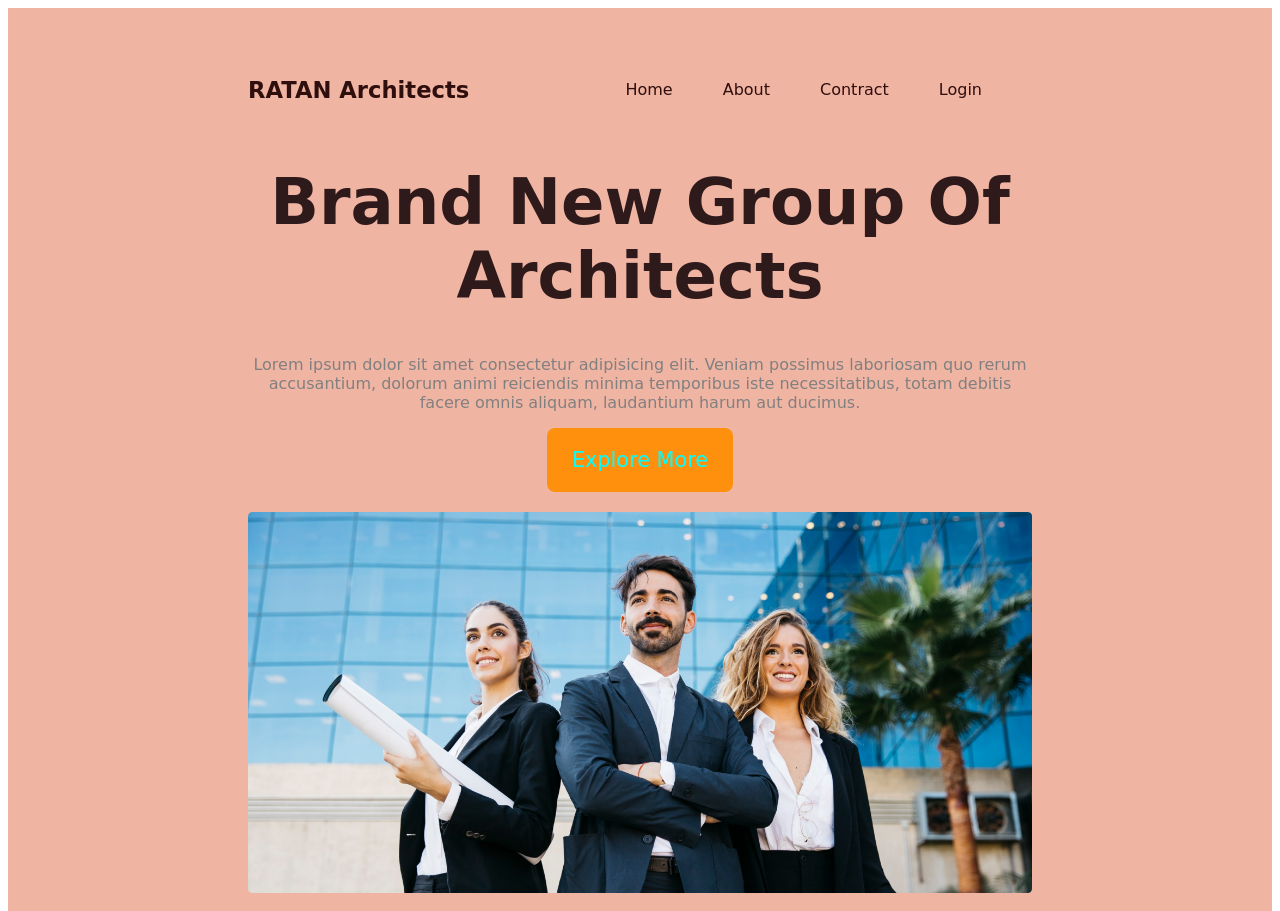
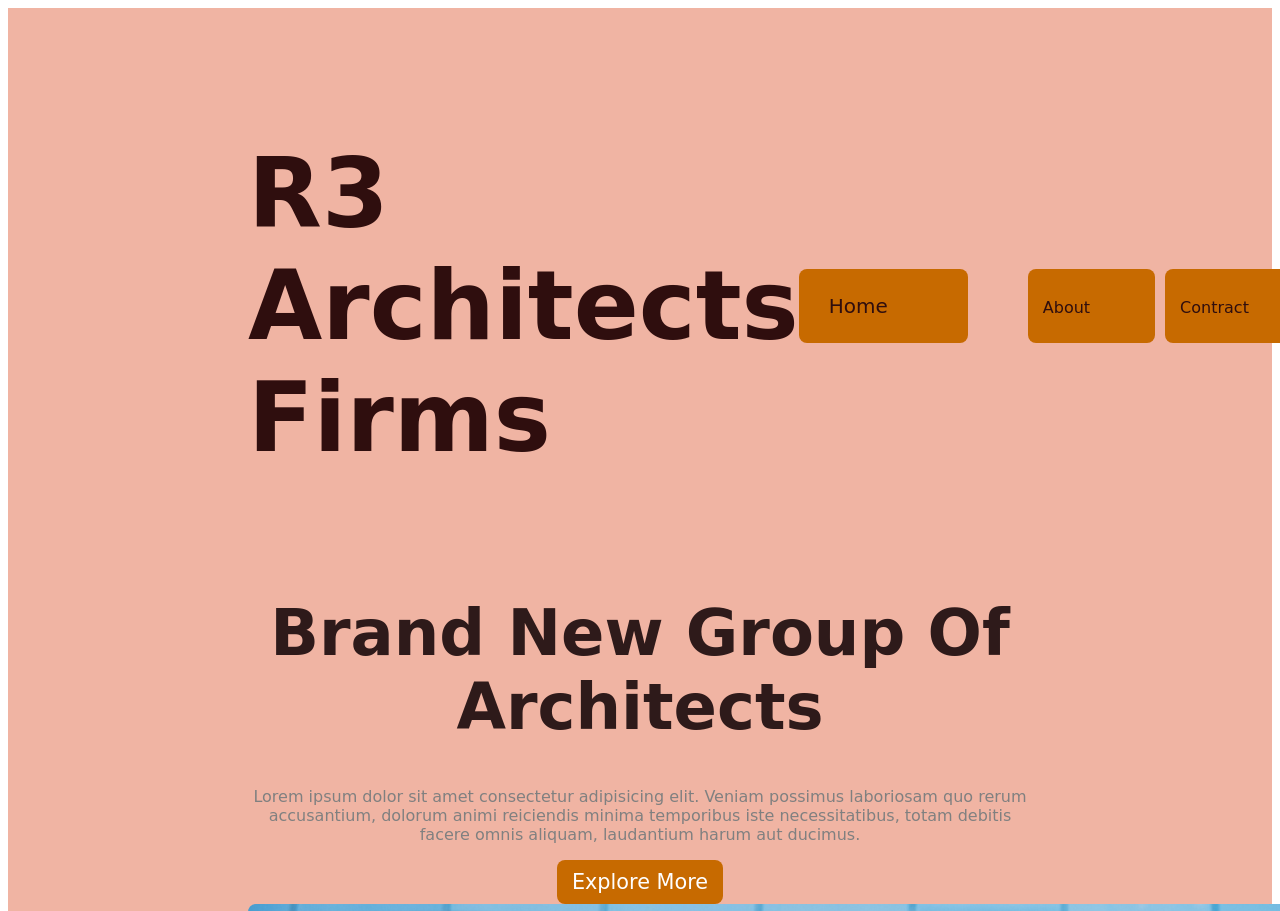
Before and after one commit to maratanbd24/new_17th-, a plain HTML site: page index.html in a window 1280 px wide. Shown: the top 911 px of the page. Drawn offline with Linux system fonts and the light colour scheme.

Commit message:
11th phase

```diff
--- a/index.html
+++ b/index.html
@@ -11,12 +11,28 @@
     <!-- header start -->
     <header>
         <nav>
-            <h2 class="nav-tittle" > RATAN Architects  </h2>
-                <ul>
-                    <li> <a href="" >Home</a> </li>
-                    <li> <a href="" >About</a> </li>
-                    <li> <a href="" >Contract</a> </li>
-                    <li> <a href="" >Login</a> </li>
+            <h2 class="nav-tittle" > R3 Architects Firms  </h2>
+                <ul class="btn-sop" >
+                    <div>
+
+                        <ul>
+                          <li>
+                            <button class="btn-primary" > <li> <a href="" >Home</a> </li></button>
+                            <!-- <a href="#">Dropdown Link</a> -->
+                            <ul>
+                              <li><a href="#">Link 1</a></li>
+                              <li><a href="#">Link 2</a></li>
+                              <li><a href="#">Link 3</a></li>
+                            </ul>
+                          </li>
+                        </ul>
+                      </div>
+
+
+                   <button class="btn-primary" > <li> <a href="" >About</a> </li></button>
+                   <button class="btn-primary" > <li> <a href="" >Contract</a> </li></button>
+                   <button class="btn-primary" ><li> <a href="" >Login</a> </li></button>
+
                 </ul>
         </nav>
         <div class="banner">
@@ -102,7 +118,7 @@
 
             <div class="facts-card-container">
 
-                <!-- .card*4>img+h2.card-stats+p.card-tittle -->
+                                                             <!-- .card*4>img+h2.card-stats+p.card-tittle -->
                 <div class="card">
                     <img src="images/icons/ribon.png" alt="">
                     <h2 class="card-stats">54</h2>
--- a/style/index.css
+++ b/style/index.css
@@ -27,20 +27,33 @@ header{
 
 .btn-primary{
     border-radius: 8px;
-    background: #FF900E;
-    padding: 20px 25px;
-    color: aqua;
+    background: rgb(199, 106, 0);
+    padding: 10px 15px;
+    text-align: center;
+    padding-left: 15px 10px;
+    align-items: center;
+    justify-content: center;
     font-size: 1.30rem ;
     cursor: pointer;
     border: 0;
+    color: #FFF;
+    cursor: ;
 
 
+}
+
+.btn-sop{
+    gap: 10px;
+    /* text-align: center;
+    padding-left: 15px 10px;
+    align-items: center;
+    justify-content: center; */
 }
 
 
 .nav-tittle{
 
-    font-size: 6mm;
+    font-size: 6rem;
     font-weight: 900;
     color:#2f0e0e ;
 
@@ -68,6 +81,47 @@ nav li a{
     text-decoration: none;
     color: #2f0e0e;
 }
+
+
+
+
+
+div a {
+  text-decoration: none;
+  color: white;
+  font-size: 20px;
+  padding: 15px;
+  display:inline-block;
+}
+ul {
+  display: inline;
+  margin: 0;
+  padding: 0;
+}
+ul li {display: inline-block;}
+ul li:hover {background: #555;}
+ul li:hover ul {display: block;}
+ul li ul {
+  position: absolute;
+  width: 200px;
+  display: none;
+}
+ul li ul li {
+  background:yellow;
+  display: block;
+}
+ul li ul li a {display:block !important;}
+ul li ul li:hover {background:red;}
+</style>
+
+
+
+
+
+
+
+
+
 
 .banner img{
     margin-top: 20px;
@@ -158,10 +212,12 @@ main{
 
 .feature-content .card {
     padding: 30px;
+    padding-left: 15px;
     margin-bottom: 20px;
     border-radius: 10px;
-    background: hsl(180, 19%, 92%);
-    box-shadow: 0px 4px 30px 0px black;
+    background: #FFF;
+    box-shadow: 0px 4px 30px 0px #ad4b4b;
+
 
 
 }
@@ -263,7 +319,7 @@ main{
 
     .feature-content .card{
         padding: 10px;
-        padding-top: 5px;
+        /* padding-top: 1px; */
     }
 
     .section-tittle{
```
